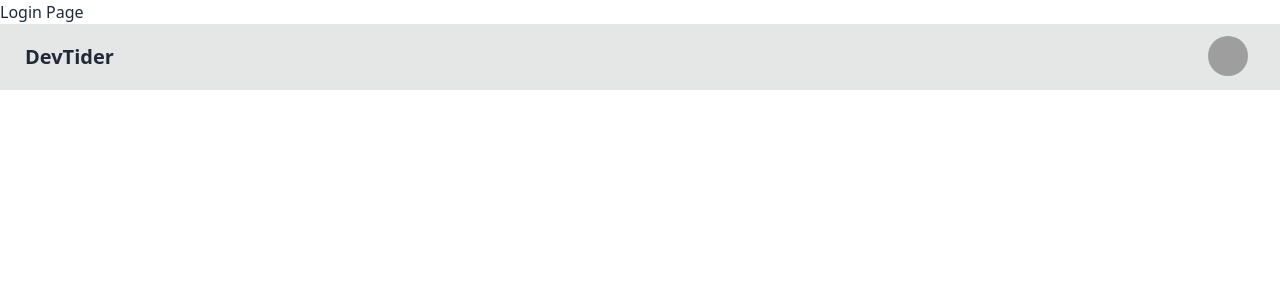
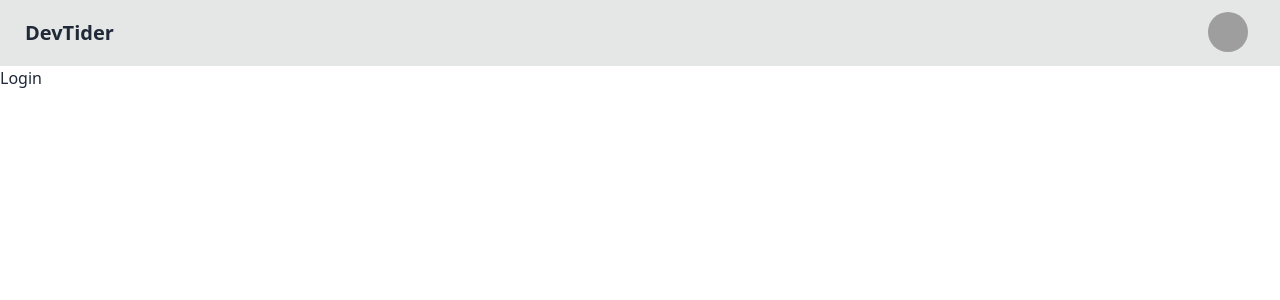
Before and after one commit to just-passion/devTinder-UI, a React (Vite) app in the folder devTinder-UI/: page /login in a window 1280 px wide. Shown: the top 300 px of the page. Built offline with nearby package versions, Linux system fonts and the light colour scheme; grey boxes are pictures that could not be loaded.

Commit message:
child components created

```diff
--- a/devTinder-UI/src/App.jsx
+++ b/devTinder-UI/src/App.jsx
@@ -1,16 +1,19 @@
-import { BrowserRouter, Routes, Route } from "react-router-dom";
-import NavBar from "./NavBar";
+import { BrowserRouter, Route, Routes } from "react-router-dom";
+import Login from "./Login";
+import Profile from "./Profile";
+import Body from "./Body";
 
 function App() {
   return (
     <>
       <BrowserRouter basename="/">
         <Routes>
-          <Route path="/" element={<div>Login Page</div>}></Route>
-          <Route path="/login" element={<div>Login Page</div>}></Route>
+          <Route path="/" element={<Body />}>
+            <Route path="/login" element={<Login />} />
+            <Route path="/profile" element={<Profile />} />
+          </Route>
         </Routes>
       </BrowserRouter>
-      <NavBar />
     </>
   );
 }
--- /dev/null
+++ b/devTinder-UI/src/Body.jsx
@@ -0,0 +1,13 @@
+import { Outlet } from "react-router-dom";
+import NavBar from "./NavBar";
+
+const Body = () => {
+  return (
+    <div>
+      <NavBar />
+      <Outlet />
+    </div>
+  );
+};
+
+export default Body;
--- /dev/null
+++ b/devTinder-UI/src/Login.jsx
@@ -0,0 +1,7 @@
+const Login = () => {
+  return (
+    <div>Login</div>
+  )
+}
+
+export default Login
--- /dev/null
+++ b/devTinder-UI/src/Profile.jsx
@@ -0,0 +1,7 @@
+const Profile = () => {
+  return (
+    <div>Profile</div>
+  )
+}
+
+export default Profile
```
